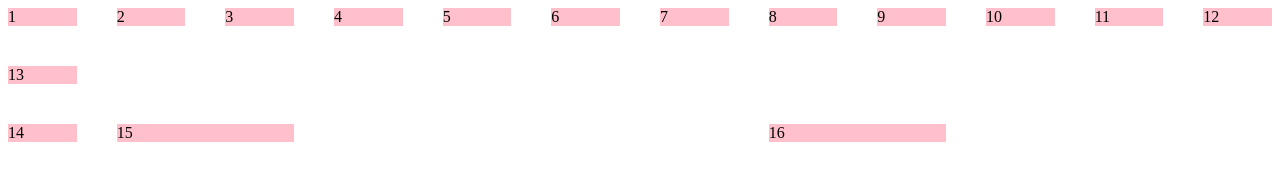
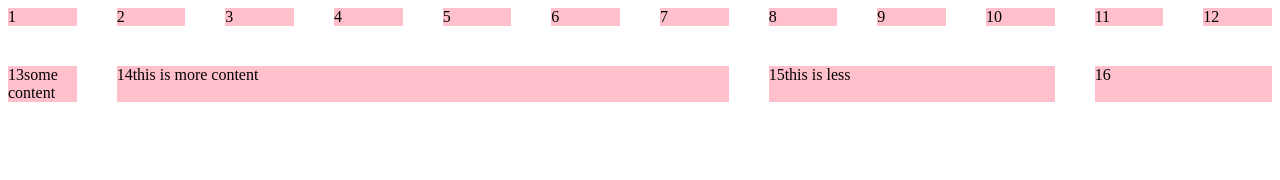
Before and after one commit to pesto-students/exercise-day-10, a plain HTML site: page css-exercises/grids/css-grid.html in a window 1280 px wide. Drawn offline with Linux system fonts and the light colour scheme.

Commit message:
[WIP]-added grid]

```diff
--- a/css-exercises/grids/css-grid.html
+++ b/css-exercises/grids/css-grid.html
@@ -13,15 +13,15 @@
         background: pink
       }
        .span6 {
-        grid-column-start: 1;
+        grid-column-start: 2;
+        grid-column-end: 8;
 
       }
       .span3 {
-        grid-column-start: span 2;
+        grid-column-start: span 3;
       }
       .span2 {
-        grid-column-start: 8;
-        grid-column-end: 10;
+        grid-column-start: span 2;
       }
     </style>
   </head>
@@ -40,9 +40,9 @@
       <div class="col">10</div>
       <div class="col">11</div>
       <div class="col">12</div>
-      <div class="col">13</div>
-      <div class="col span6">14</div>
-      <div class="col span3">15</div>
+      <div class="col">13some content</div>
+      <div class="col span6">14this is more content</div>
+      <div class="col span3">15this is less</div>
       <div class="col span2">16</div>
     </div>
   </body>
```
